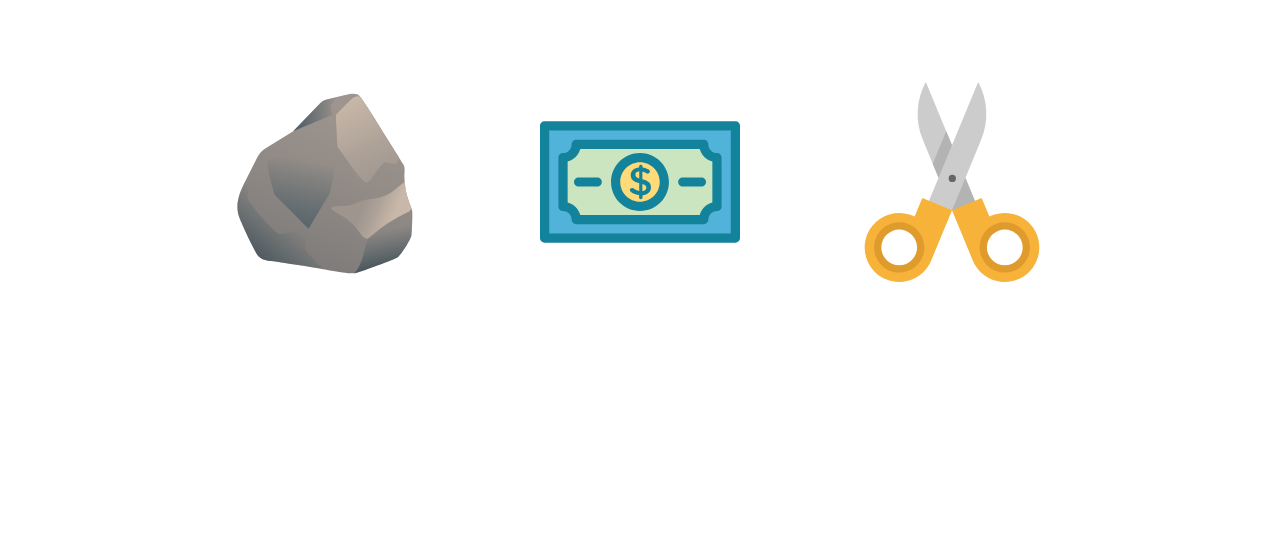
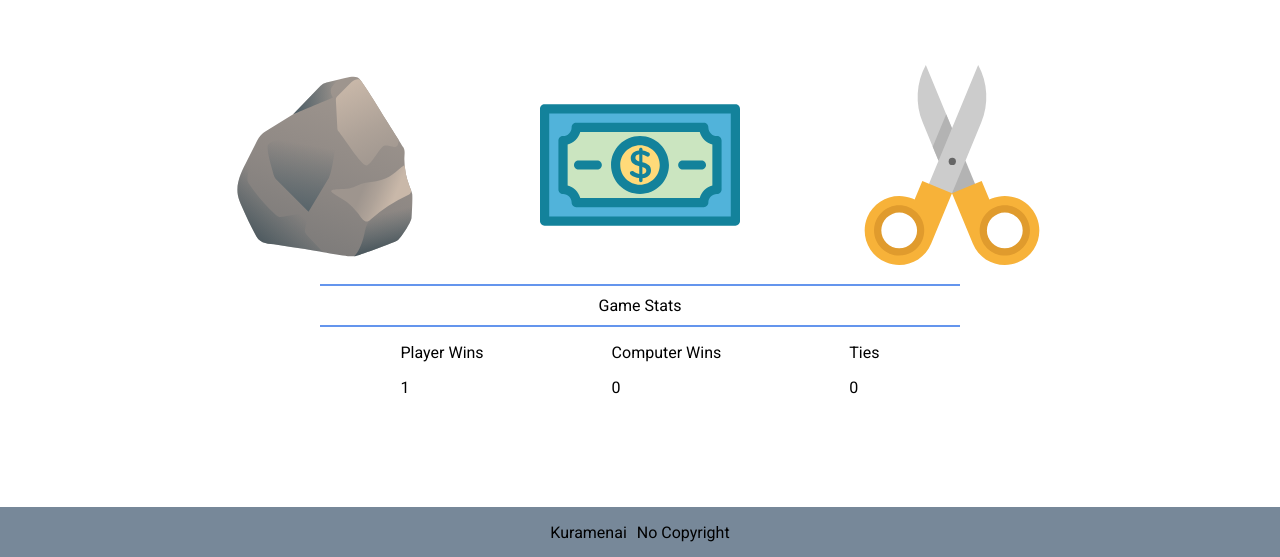
Before and after one commit to Kuramenai/rock-paper-scissors, a plain HTML site: page index.html in a window 1280 px wide. Both pictures are taken after a click on the picture 327 px from the left and 425 px from the top of the page. Shown: the part 243-800 px from the top of the page. Drawn offline with Linux system fonts and the light colour scheme.

Commit message:
New modifications to game() to display the game results on the website
Add some html code, plus css to display the game results on the website,
and made some modifications to the game() function to be able to modify
the game stats on the website.
Add a footer.

```diff
--- a/index.html
+++ b/index.html
@@ -36,11 +36,35 @@
         </div>
 
 
-        <div class="table-board">
+        <div class="stats-container">
 
+            <div class="stats-title">Game Stats</div>
+            <div class="stats">
+                <div class="player-stats">
+                    <p>Player Wins</p>
+                    <p class="playerWins">0</p>
+                </div>
+
+                <div class="computer-stats">
+                    <p>Computer Wins</p>
+                    <p class="computerWins">0</p>
+                </div>
+
+                <div >
+                    <p>Ties</p>
+                    <p class="ties">0</p>
+                </div>
+
+
+            </div>
         </div>
 
     </div>
 
+    <div class="footer">
+        <a href="https://github.com/Kuramenai" target="_blank" class="footer-link"> Kuramenai </a>
+        <div>No Copyright</div>
+    </div>
+
 </body>
 </html>
--- a/javascript/script.js
+++ b/javascript/script.js
@@ -94,23 +94,21 @@ function playRound(playerSelection,computerSelection){
 /*Function to display final score  */
 function finalScore(computerWins,playerWins,ties){
     if(playerWins === computerWins){
+        console.log("You both are so good that it's impossible to tell which of you is the GOAT.");
         console.log(`You won ${playerWins} times and lost ${computerWins} times.There was ${ties} ties.`);
-        console.log("You both are so good that it's impossible to tell which of you is the GOAT.");
     }
     else if(computerWins < playerWins){
+        console.log("CONGRATULATIONS! You have won");
         console.log(`You won ${playerWins} times and lost ${computerWins} times.There was ${ties} ties.`);
-        console.log("CONGRATULATIONS! You have won");
     }
     else if(computerWins > playerWins){
+        console.log("SORRY Bro! You have lost");
         console.log(`You won ${playerWins} times and lost ${computerWins} times.There was ${ties} ties.`);
-        console.log("SORRY Bro! You have lost");
     }
 }
 
 /*The game*/
 function game(e){
-    playerWins=0;computerWins=0,ties=0;
-
 
     computerSelection = getComputerChoice();
     computerFormattedSelection = getFormattedComputerChoice(computerSelection);
@@ -119,24 +117,40 @@ function game(e){
 
     roundResult = playRound(playerSelection,computerFormattedSelection);
 
+    playerWinsStats = document.querySelector('.playerWins');
+    computerWinsStats = document.querySelector('.computerWins');
+    tiesStats = document.querySelector('.ties');
+
 
     if(roundResult === 1){
         playerWins+= 1;
+        playerWinsStats.textContent = `${playerWins}`;
     }
     else if(roundResult === -1){
         computerWins +=1;
+        computerWinsStats.textContent = `${computerWins}`;
     }
     else{
-        ties +=1
+        ties +=1;
+        tiesStats.textContent = `${ties}`
     }
 
 
-    finalScore(computerWins,playerWins,ties);
+    if(playerWins === 5 || computerWins === 5){
+        finalScore(computerWins,playerWins,ties);
+        playerWins = 0;
+        computerWins = 0;
+        ties = 0;
+    }
+
+
+
 
 }
 /* Add GUI */
 
-
+let playerSelection = 0, computerSelection = 0;
+let playerWins=0;computerWins=0,ties=0;
 
 playerChoiceIsRock = document.querySelector('.Rock');
 playerChoiceIsPaper = document.querySelector('.Paper');
@@ -156,7 +170,7 @@ function playGame(e){
 
 }
 
-let playerSelection = 0, computerSelection = 0;
+
 
 
 
--- a/styles/style.css
+++ b/styles/style.css
@@ -9,6 +9,8 @@ body{
 
     display: flex;
     flex-direction: column;
+
+    user-select:none;
 }
 
 .header{
@@ -88,7 +90,7 @@ body{
     box-shadow: 5px 5px 2px rgba(0,0,0,0.3);
     border-radius:5px;
 
-    scale: 1.5;
+    scale: 1.25;
 }
 
 
@@ -99,8 +101,48 @@ body{
 
 }
 
-.table-board{
+.stats-container{
     flex:1;
-
+    display: flex;
+    flex-direction: column;
     /*background-color: beige;*/
 }
+
+
+.stats-title{
+    width: 50%;
+    align-self: center;
+    text-align: center;
+    border-top: 2px solid cornflowerblue;
+    border-bottom: 2px solid cornflowerblue;
+    padding: 10px 0;
+}
+
+.stats{
+    display: flex;
+    justify-content: center;
+    column-gap: 10%;
+
+}
+
+.footer{
+    display: flex;
+    justify-content: center;
+    align-items: center;
+    column-gap: 10px;
+
+    height: 50px;
+
+    background-color: lightslategray;
+}
+
+.footer-link{
+    text-decoration: none;
+    color: black;
+    transition: all 0.15s;
+}
+
+.footer-link:hover{
+    text-decoration: underline;
+    color:white
+}
```
